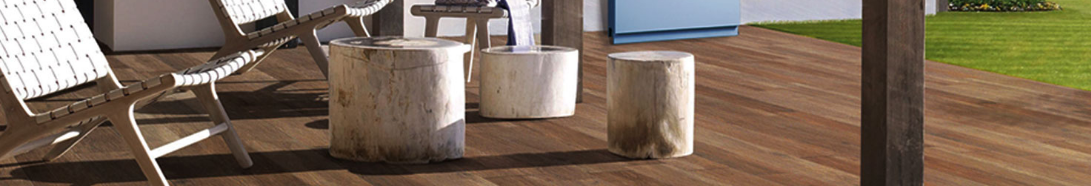
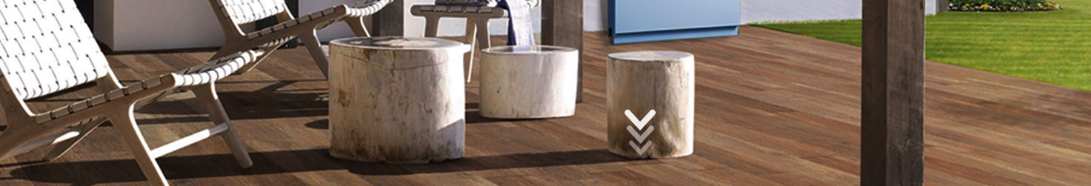
Before and after one commit to why-cc/w-demo03, a plain HTML site: page index.html in a window 1280 px wide. Shown: the part 614-800 px from the top of the page, 0-1091 px from the left. Drawn offline with Linux system fonts and the light colour scheme.

Commit message:
modify css images

```diff
--- a/css/style.css
+++ b/css/style.css
@@ -297,3 +297,14 @@ html, body {
 .ad-content a img{
     height: 50px;
 }
+
+
+.down-img{
+    width: 32px;
+    position: absolute;
+    left: 50%;
+    bottom: 30px;
+    transform: translate(-50%,0);
+
+}
+.down-img img{width: 100%;}
--- a/index.html
+++ b/index.html
@@ -82,6 +82,11 @@
 
 
                         </div>
+
+                        <div class="down-img">
+                            <img src="images/down_06.png" alt="">
+                        </div>
+
 
 
 
```
Also changed, not shown: images/down_06.png (added).
